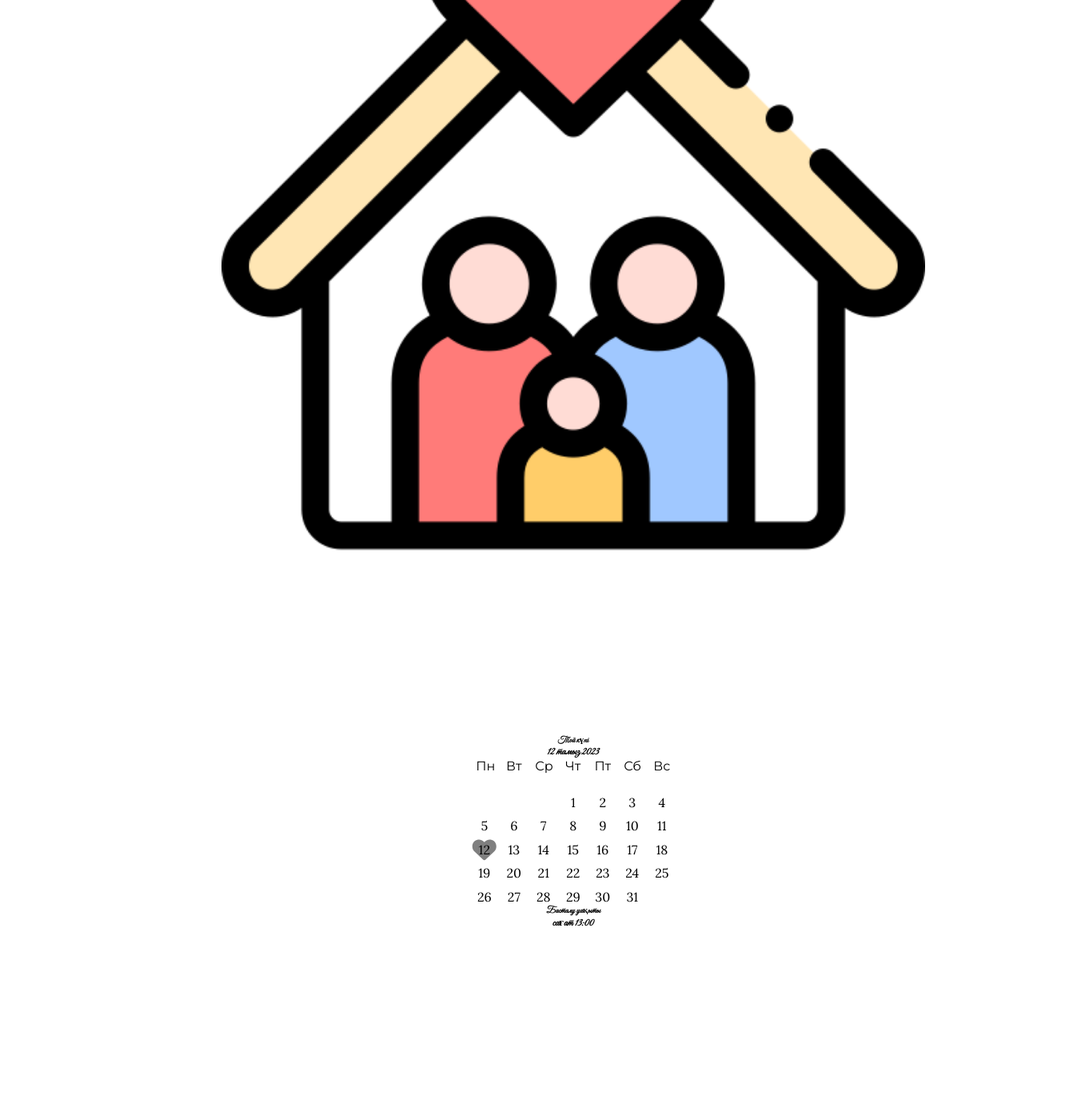
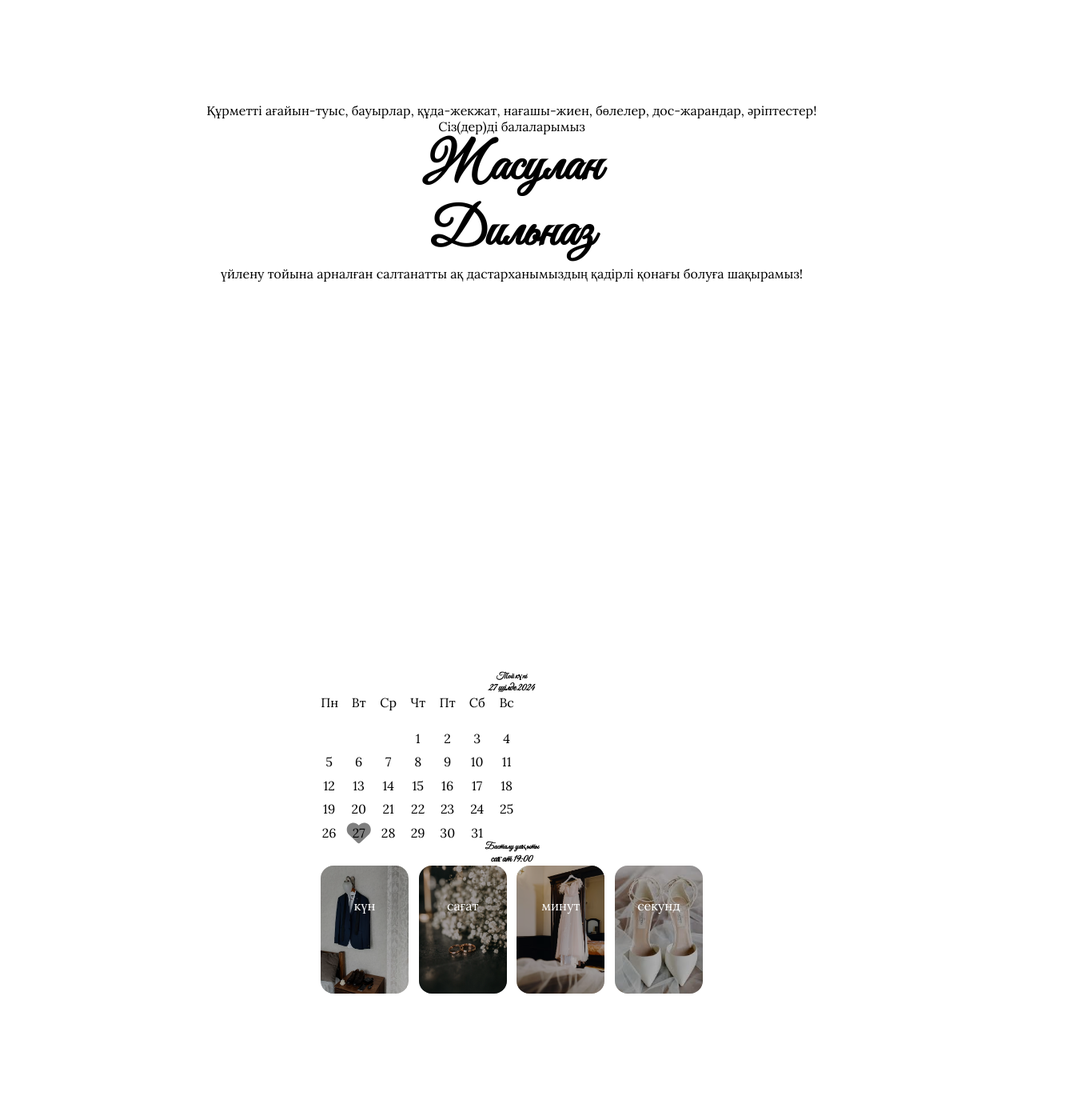
Before and after one commit to zhassulaan/inventation, a Nuxt app: page / in a window 1280 px wide. Shown: the part 960-2360 px from the top of the page at 80% size, 1357 px wide, since content can reach past the window. Built offline with nearby package versions, Linux system fonts and the light colour scheme.

Commit message:
corrcetion

```diff
--- a/assets/styles/home.scss
+++ b/assets/styles/home.scss
@@ -1,6 +1,4 @@
 .main {
-	width: 88%;
-	margin: 0 auto;
 	scroll-snap-align: center;
 	text-align: center;
 	&-background {
--- a/assets/styles/main.css
+++ b/assets/styles/main.css
@@ -36,7 +36,7 @@ h1, h2, h4, h5, h6 {
   font-family: "Great Vibes", cursive;
 }
 
-span {
+p, span {
   font-family: "Lora", serif;
   font-optical-sizing: auto;
 }
--- a/components/Calendar.vue
+++ b/components/Calendar.vue
@@ -34,7 +34,7 @@ import '../assets/styles/calendar.scss';
 library.add(faHeart);
 
 const weekdayNames = ref(['Пн', 'Вт', 'Ср', 'Чт', 'Пт', 'Сб', 'Вс']);
-const activeDay = ref(12);
+const activeDay = ref(27);
 const date = ref(new Date());
 const firstDay = ref(new Date(date.value.getFullYear(), 7, 1));
 const lastDay = ref(new Date(date.value.getFullYear(), 7 + 1, 0));
--- a/components/section/About.vue
+++ b/components/section/About.vue
@@ -1,7 +1,9 @@
 <template>
-  <div id="info" class="home-content info">
-    <h2 class="home-content__title">Құрметті қонақтар!</h2>
-    <p class="home-content__description">Сіз(дер)ді қоныс тойымызға арналған салтанатты ақ дастарханымыздың қадірлі қонағы болуға шақырамыз!</p>
-    <img src="@/assets/images/family.png" alt="Family icon" class="home-content__icon" />
+  <div id="about" class="about">
+    <p class="about-text">Құрметті ағайын-туыс, бауырлар, құда-жекжат, нағашы-жиен, бөлелер, дос-жарандар, әріптестер!</p>
+    <p class="about-text">Сіз(дер)ді балаларымыз</p>
+    <h1>Жасулан</h1>
+    <h1>Дильназ</h1>
+    <p class="about-text">үйлену тойына арналған салтанатты ақ дастарханымыздың қадірлі қонағы болуға шақырамыз!</p>
   </div>
 </template>
--- a/components/section/Countdown.vue
+++ b/components/section/Countdown.vue
@@ -4,27 +4,11 @@
     <div class="about-content">
       <Counter
         v-if="hydrated"
-        :time="countdown.days"
-        label="күн"
-        :image="costume"
-      />
-      <Counter
-        v-if="hydrated"
-        :time="countdown.hours"
-        label="сағат"
-        :image="rings"
-      />
-      <Counter
-        v-if="hydrated"
-        :time="countdown.minutes"
-        label="минут"
-        :image="dress"
-      />
-      <Counter
-        v-if="hydrated"
-        :time="countdown.seconds"
-        label="секунд"
-        :image="shoes"
+        v-for="(item, idx) in data"
+        :key="idx"
+        :time="item.time"
+        :label="item.label"
+        :image="item.image"
       />
     </div>
   </div>
@@ -41,6 +25,25 @@ import shoes from '@/assets/images/shoes.jpg'
 const targetDate = new Date('2024-07-27T19:00:00');
 const countdown = ref(getTimeDifference(targetDate));
 const hydrated = ref(false);
+const data = [
+  {
+    time: countdown.days,
+    label: 'күн',
+    image: costume
+  }, {
+    time: countdown.hours,
+    label: 'сағат',
+    image: rings
+  }, {
+    time: countdown.minutes,
+    label: 'минут',
+    image: dress
+  }, {
+    time: countdown.seconds,
+    label: 'секунд',
+    image: shoes
+  }
+];
 
 onMounted(() => {
   hydrated.value = true;
--- a/components/section/Time.vue
+++ b/components/section/Time.vue
@@ -1,9 +1,71 @@
 <template>
   <div id="time" class="home-content time">
     <h6 class="time-label">Той күні</h6>
-    <h5 class="time-date">12 тамыз 2023</h5>
+    <h5 class="time-date">27 шілде 2024</h5>
     <Calendar />
     <h6 class="time-label">Басталу уақыты</h6>
-    <h5 class="time-date">сағат 13:00</h5>
+    <h5 class="time-date">сағат 19:00</h5>
+    <div class="time-content">
+      <Counter
+        v-if="hydrated"
+        v-for="(item, idx) in data"
+        :key="idx"
+        :time="item.time"
+        :label="item.label"
+        :image="item.image"
+      />
+    </div>
   </div>
 </template>
+
+<script setup>
+import { ref, onMounted, onUnmounted } from 'vue';
+import { getTimeDifference } from '@/utils/date';
+import costume from '@/assets/images/costume.jpg'
+import rings from '@/assets/images/rings.jpg'
+import dress from '@/assets/images/dress.jpg'
+import shoes from '@/assets/images/shoes.jpg'
+
+const targetDate = new Date('2024-07-27T19:00:00');
+const countdown = ref(getTimeDifference(targetDate));
+const hydrated = ref(false);
+const data = [
+  {
+    time: countdown.days,
+    label: 'күн',
+    image: costume
+  }, {
+    time: countdown.hours,
+    label: 'сағат',
+    image: rings
+  }, {
+    time: countdown.minutes,
+    label: 'минут',
+    image: dress
+  }, {
+    time: countdown.seconds,
+    label: 'секунд',
+    image: shoes
+  }
+];
+
+onMounted(() => {
+  hydrated.value = true;
+  const interval = setInterval(() => {
+    countdown.value = getTimeDifference(targetDate);
+  }, 1000);
+
+  onUnmounted(() => {
+    clearInterval(interval);
+  });
+});
+</script>
+
+<style scoped lang="scss">
+.time {
+  &-content {
+    display: flex;
+    justify-content: space-between;
+  }
+}
+</style>
```
